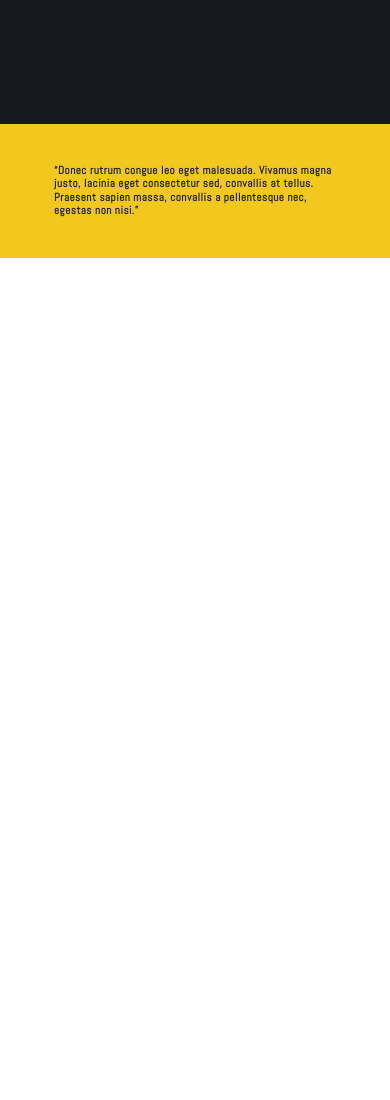
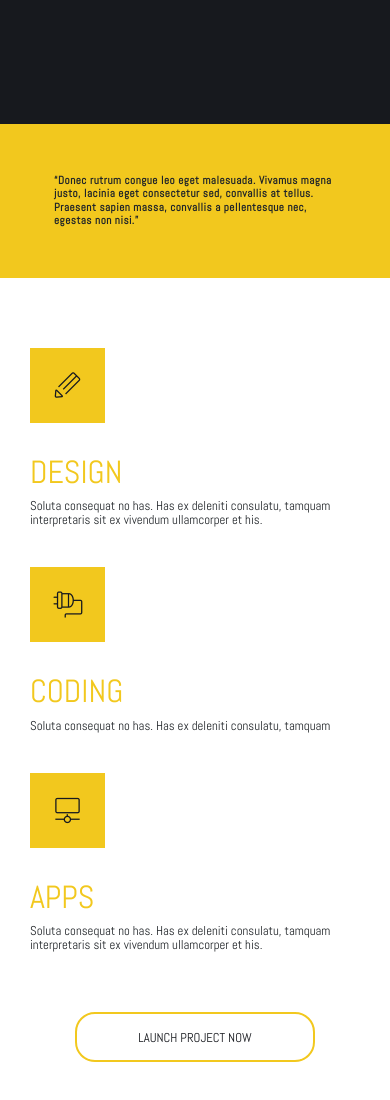
Before and after one commit to Rafal-Kowalczyk/Montreal-Page, a website: page index.html in a window 390 px wide. Shown: the part 720-1820 px from the top of the page. Before the commit the page ends 978 px from the top, so only its background shows below. Drawn offline with nearby package versions, Linux system fonts and the light colour scheme.

Commit message:
Add html and style mobile for section services

```diff
--- a/assets/sass/_base.scss
+++ b/assets/sass/_base.scss
@@ -9,8 +9,15 @@ $color-white: rgb(255, 255, 255);
 
 $easing: cubic-bezier(.6, .05, .28, .91);
 
+$padding-section: 20px 30px;
 $letter-spacing: 0.5px;
 
+
+@mixin button {
+    border: 2px solid $color-yellow;
+    border-radius: 20px;
+    height: 50px;
+}
 
 
 body {
--- a/assets/sass/style.scss
+++ b/assets/sass/style.scss
@@ -9,7 +9,7 @@ header {
         display: flex;
         justify-content: space-between;
         align-items: center;
-        padding: 20px;
+        padding: $padding-section;
 
         #menu-hamburger {
             width: 50px;
@@ -118,8 +118,8 @@ header {
     }
 
     .hero {
-        margin-top: 50px;
-        padding: 20px;
+        margin-top: 20px;
+        padding: $padding-section;
 
         .hero-title {
             color: $color-yellow;
@@ -135,22 +135,23 @@ header {
         }
 
         .hero-button {
+            @include button;
             width: 160px;
-            height: 50px;
-            border: 2px solid $color-yellow;
-            border-radius: 20px;
             background-color: $color-black;
+
+            &:hover a {
+                text-decoration: none;
+                color: $color-yellow;
+                transition: transform 0.5s;
+                cursor: pointer;
+            }
 
             a {
                 color: $color-white;
                 text-transform: uppercase;
                 font-size: 0.8em;
                 letter-spacing: $letter-spacing;
-                &:hover {
-                    text-decoration: none;
-                    color: $color-yellow;
-                    transition: transform 0.5s;
-                }
+
             }
         }
     }
@@ -159,7 +160,8 @@ header {
 /* Section motto */
 .motto {
     background-color: $color-yellow;
-    padding: 40px 0;
+    padding: 50px 0;
+
     .motto-paragraph {
         margin: 0 auto;
         width: 80%;
@@ -169,3 +171,46 @@ header {
         font-weight: bold;
     }
 }
+
+/* Section Services */
+.services {
+    padding: $padding-section;
+    margin: 50px 0;
+
+    .services-icon {
+        width: 75px;
+        height: 75px;
+        background-color: $color-yellow;
+        display: flex;
+        justify-content: center;
+        align-items: center;
+        margin-bottom: 30px;
+    }
+
+    .services-title {
+        color: $color-yellow;
+        text-transform: uppercase;
+    }
+
+    .services-paragraph {
+        font-size: 0.8em;
+        line-height: 1.1;
+        margin-bottom: 40px;
+    }
+
+    .services-button {
+        @include button;
+        width: 240px;
+        background-color: $color-white;
+        color: $color-black;
+        font-size: 0.8em;
+        text-transform: uppercase;
+        margin: 20px auto;
+
+        //outline: none;
+        &:hover {
+            background-color: $color-yellow;
+            cursor: pointer;
+        }
+    }
+}
--- a/index.html
+++ b/index.html
@@ -37,7 +37,7 @@
             <div id="menu-content">
                 <ul class="menu-content-items">
                     <li><a href="#motto">Motto</a></li>
-                    <li><a href="#">Services</a></li>
+                    <li><a href="#services">Services</a></li>
                     <li><a href="#">Portfolio</a></li>
                     <li><a href="#">Clients</a></li>
                     <li><a href="#">Contact</a></li>
@@ -60,6 +60,38 @@
             consectetur sed, convallis at tellus. Praesent sapien massa, convallis a pellentesque nec, egestas non
             nisi.”</p>
     </section>
+    <!-- Section Services -->
+    <section class="services container" id="services">
+        <div class="row">
+            <div class="col-12 col-md-4">
+                <div class="services-icon">
+                    <img src="./assets/images/Service_design.png" alt="Design icon">
+                </div>
+                <h2 class="services-title">Design</h2>
+                <p class="services-paragraph">Soluta consequat no has. Has ex deleniti consulatu, tamquam interpretaris sit ex vivendum ullamcorper et his.</p>
+            </div>
+            <div class="col-12 col-md-4">
+                <div class="services-icon">
+                    <img src="./assets/images/Service_coding.png" alt="Design icon">
+                </div>
+                <h2 class="services-title">Coding</h2>
+                <p class="services-paragraph">Soluta consequat no has. Has ex deleniti consulatu, tamquam </p>
+            </div>
+            <div class="col-12 col-md-4">
+                <div class="services-icon">
+                    <img src="./assets/images/Service_apps.png" alt="Design icon">
+                </div>
+                <h2 class="services-title">Apps</h2>
+                <p class="services-paragraph">Soluta consequat no has. Has ex deleniti consulatu, tamquam interpretaris sit ex vivendum ullamcorper et his.</p>
+            </div>
+        </div>
+        <div class="row">
+            <div class="col text-center">
+                <button type="button" class="services-button">Launch Project Now</button>
+            </div>
+        </div>
+
+    </section>
 
 
 
```
Also changed, not shown: assets/css/style.css, assets/css/style.prefixed.css, 2 other files.
